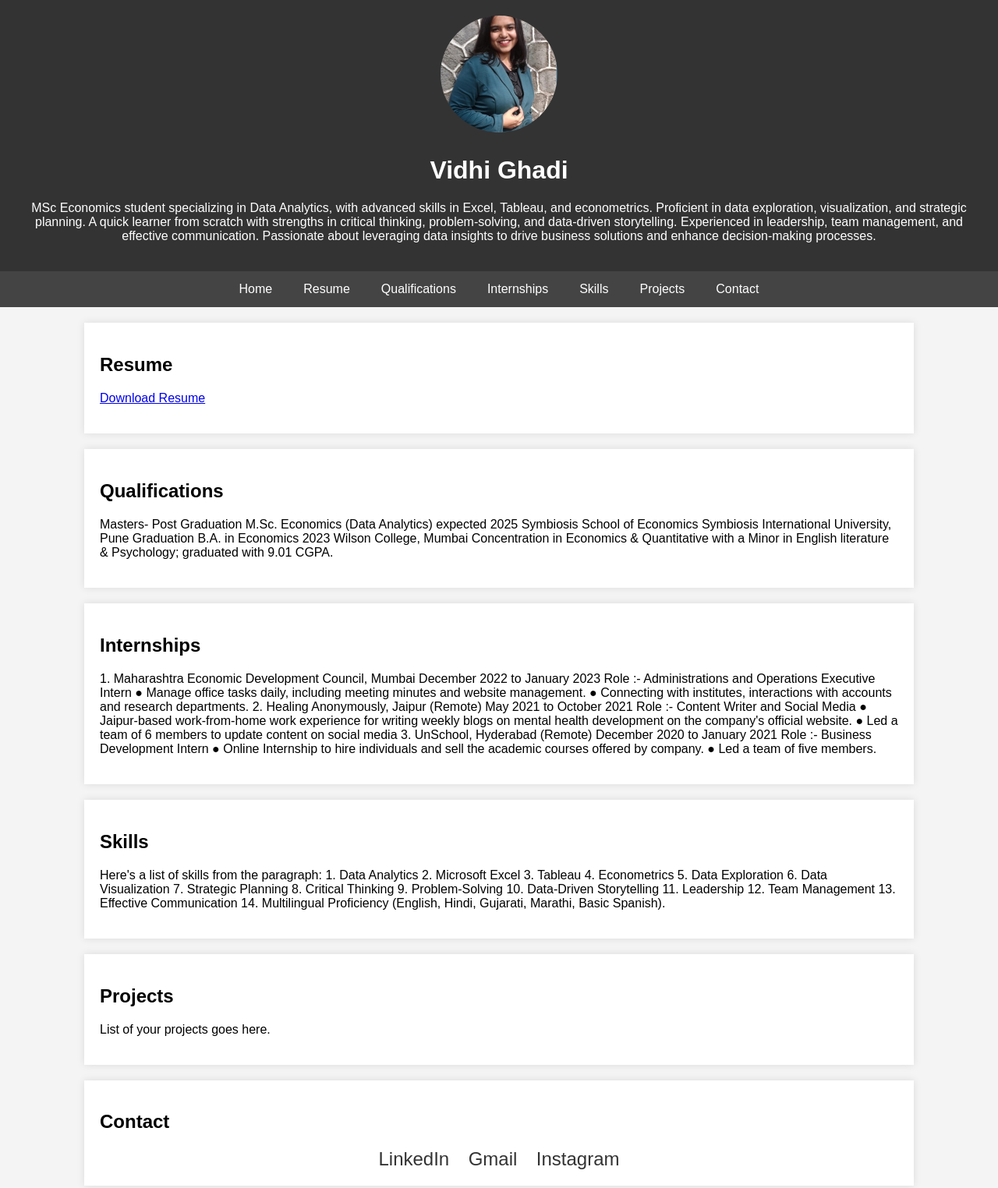
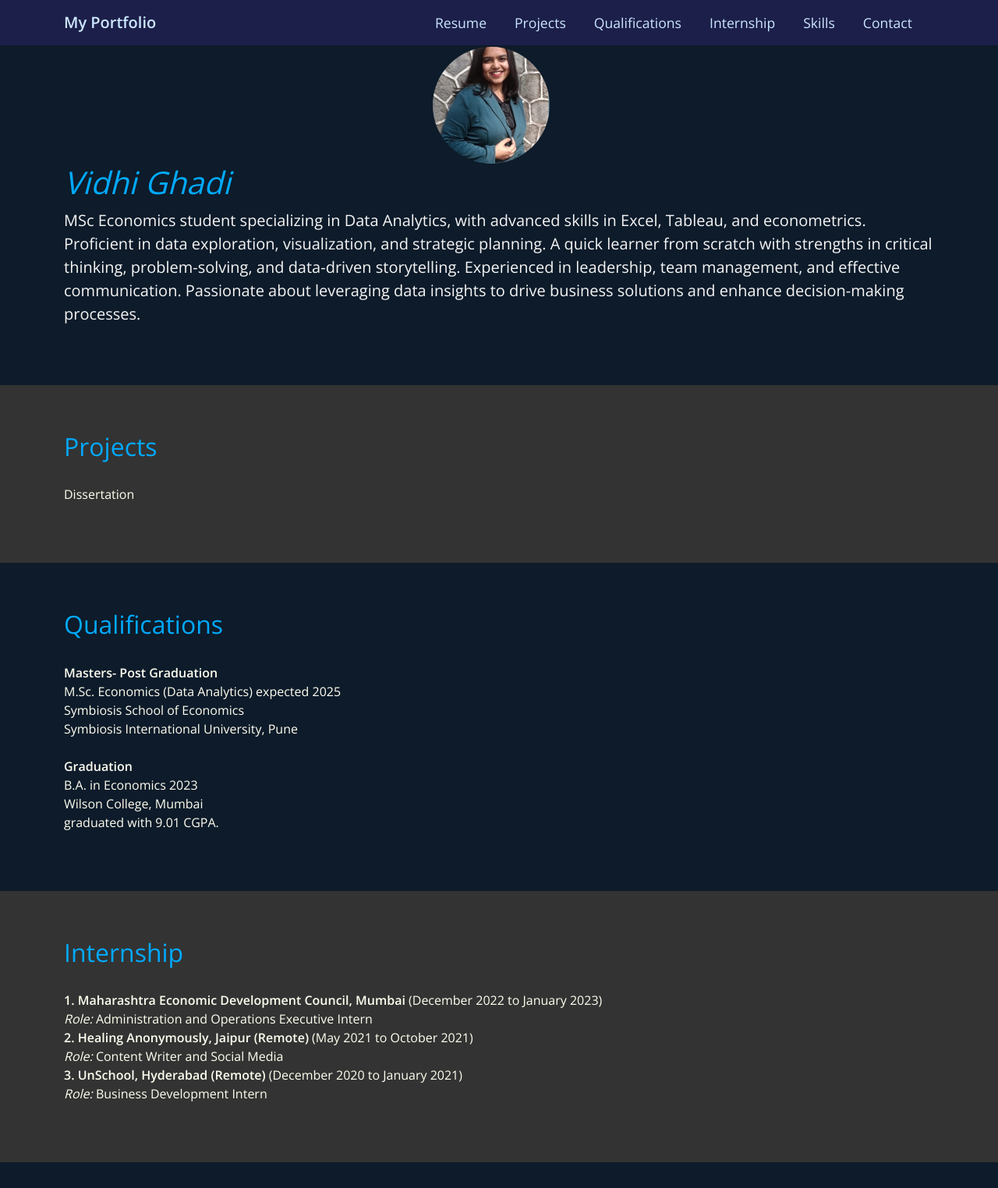
Before and after one commit to Vidhi-lab-design/Vidhi-Ghadi-portfolio-github.io, a plain HTML site: page index.html in a window 1280 px wide. Shown: the top 1524 px of the page at 78% size. Drawn offline with nearby package versions, Linux system fonts and the light colour scheme.

Commit message:
Update index.html

```diff
--- a/index.html
+++ b/index.html
@@ -1,169 +1,284 @@
 <!DOCTYPE html>
 <html lang="en">
+
 <head>
     <meta charset="UTF-8">
     <meta name="viewport" content="width=device-width, initial-scale=1.0">
-    <title>Vidhi Ghadi - Portfolio</title>
+    <title>Portfolio</title>
+    <link href="https://cdn.jsdelivr.net/npm/bootstrap@5.3.0/dist/css/bootstrap.min.css" rel="stylesheet">
+    <link href="https://fonts.googleapis.com/css2?family=Open+Sans:wght@300;400;600&display=swap" rel="stylesheet">
     <style>
         body {
-            font-family: Arial, sans-serif;
-            margin: 0;
-            padding: 0;
-            background-color: #f4f4f4;
+            font-family: 'Open Sans', sans-serif;
+            background-color: #0d1b2a;
+            color: #f5f5f5;
         }
+
+        /* Navbar */
+        .navbar {
+            background-color: #1c1f4a;
+        }
+
+        .navbar-nav .nav-link {
+            color: #cce7ff !important;
+            margin-right: 20px;
+            font-size: 1.1rem;
+        }
+
+        .navbar-nav .nav-link:hover {
+            color: #008080 !important;
+        }
+
+        .navbar-brand {
+            font-weight: bold;
+            color: #cce7ff !important;
+        }
+
+        /* Header */
         header {
-            background-color: #333;
-            color: #fff;
-            padding: 20px;
+            background-color: #0d1b2a;
+            color: #f5f5f5;
+            padding: 60px 0;
             text-align: center;
-            position: relative;
         }
+
+        header .header-content {
+            display: flex;
+            align-items: center;
+            justify-content: center;
+            flex-wrap: wrap;
+            animation: slideDown 1s ease-out;
+        }
+
+        @keyframes slideDown {
+            from {
+                opacity: 0;
+                transform: translateY(-50px);
+            }
+            to {
+                opacity: 1;
+                transform: translateY(0);
+            }
+        }
+
         header img {
             border-radius: 50%;
             width: 150px;
             height: 150px;
             object-fit: cover;
-            position: absolute;
-            top: 20px;
-            left: 50%;
-            transform: translateX(-50%);
+            margin-right: 20px;
+            float: left;
         }
+
         header h1 {
-            margin-top: 180px; /* Adjust margin to accommodate image */
+            font-size: 2.5rem;
+            margin-bottom: 10px;
+            font-style: italic;
+            text-align: left;
+            color: #00aaff;
         }
-        nav {
-            display: flex;
-            justify-content: center;
-            background-color: #444;
+
+        header p {
+            font-size: 1.25rem;
+            margin-top: 0;
+            text-align: left;
         }
-        nav a {
-            color: #fff;
-            padding: 14px 20px;
+
+        /* Sections */
+        section {
+            padding: 60px 0;
+            background-color: #333333;
+        }
+
+        section:nth-child(even) {
+            background-color: #0d1b2a;
+        }
+
+        section h2 {
+            font-size: 2rem;
+            color: #00aaff;
+            margin-bottom: 30px;
+        }
+
+        section p {
+            color: #fffff0;
+        }
+
+        /* Footer */
+        footer {
+            background-color: #1c1f4a;
+            color: #f5f5f5;
+            text-align: center;
+            padding: 20px 0;
+            margin-top: 30px;
+        }
+
+        .social-icons a {
+            margin: 0 15px;
+            font-size: 1.5rem;
+            color: #f5f5f5;
             text-decoration: none;
-            text-align: center;
         }
-        nav a:hover {
-            background-color: #555;
+
+        .social-icons a:hover {
+            color: #cccccc;
         }
-        section {
-            padding: 20px;
-            margin: 20px auto;
-            width: 80%;
-            background-color: #fff;
-            box-shadow: 0 0 10px rgba(0,0,0,0.1);
+
+        /* Buttons */
+        .btn-custom {
+            background-color: #00aaff;
+            color: #f5f5f5;
+            border: none;
+            padding: 10px 20px;
+            font-size: 1.1rem;
+            font-weight: 600;
+            text-transform: uppercase;
+            transition: background-color 0.3s ease;
         }
-        #bio, #qualifications, #internships, #skills, #projects {
-            margin-top: 20px;
-        }
-        .social-icons {
-            text-align: center;
-            margin-top: 20px;
-        }
-        .social-icons a {
-            margin: 0 10px;
-            text-decoration: none;
-            font-size: 24px;
-            color: #333;
+
+        .btn-custom:hover {
+            background-color: #0073e6;
         }
     </style>
 </head>
+
 <body>
+
+    <!-- Navbar -->
+    <nav class="navbar navbar-expand-lg navbar-dark fixed-top">
+        <div class="container">
+            <a class="navbar-brand" href="#">My Portfolio</a>
+            <button class="navbar-toggler" type="button" data-bs-toggle="collapse" data-bs-target="#navbarNav"
+                aria-controls="navbarNav" aria-expanded="false" aria-label="Toggle navigation">
+                <span class="navbar-toggler-icon"></span>
+            </button>
+            <div class="collapse navbar-collapse" id="navbarNav">
+                <ul class="navbar-nav ms-auto">
+                    <li class="nav-item">
+                        <a class="nav-link" href="https://drive.google.com/file/d/18q1qYVtthlX8X_yvhyd1lfHWNwibJVGu/view?usp=drive_link"
+                            target="_blank">Resume</a>
+                    </li>
+                    <li class="nav-item">
+                        <a class="nav-link" href="#projects">Projects</a>
+                    </li>
+                    <li class="nav-item">
+                        <a class="nav-link" href="#qualifications">Qualifications</a>
+                    </li>
+                    <li class="nav-item">
+                        <a class="nav-link" href="#internship">Internship</a>
+                    </li>
+                    <li class="nav-item">
+                        <a class="nav-link" href="#skills">Skills</a>
+                    </li>
+                    <li class="nav-item">
+                        <a class="nav-link" href="#contact">Contact</a>
+                    </li>
+                </ul>
+            </div>
+        </div>
+    </nav>
+
+    <!-- Header -->
     <header>
-        <img src="self.jpg" alt="Vidhi Ghadi">
-        <h1>Vidhi Ghadi</h1>
-        <p>MSc Economics student specializing in Data Analytics, with advanced skills in Excel, Tableau, and econometrics. Proficient in data exploration, visualization, and strategic planning. A quick learner from scratch with strengths in critical thinking, problem-solving, and data-driven storytelling. Experienced in leadership, team management, and effective communication. Passionate about leveraging data insights to drive business solutions and enhance decision-making processes.</p>
+        <div class="container">
+            <div class="header-content">
+                <img src="self.jpg" alt="Your Photo">
+                <div>
+                    <h1>Vidhi Ghadi</h1>
+                    <p>MSc Economics student specializing in Data Analytics, with advanced skills in Excel, Tableau, and econometrics. Proficient in data exploration, visualization, and strategic planning. A quick learner from scratch with strengths in critical thinking, problem-solving, and data-driven storytelling. Experienced in leadership, team management, and effective communication. Passionate about leveraging data insights to drive business solutions and enhance decision-making processes.</p>
+                </div>
+            </div>
+        </div>
     </header>
 
-    <nav>
-        <a href="#bio">Home</a>
-        <a href="#resume">Resume</a>
-        <a href="#qualifications">Qualifications</a>
-        <a href="#internships">Internships</a>
-        <a href="#skills">Skills</a>
-        <a href="#projects">Projects</a>
-        <a href="#contact">Contact</a>
-    </nav>
-
-    <section id="resume">
-        <h2>Resume</h2>
-        <p><a href="https://drive.google.com/file/d/18q1qYVtthlX8X_yvhyd1lfHWNwibJVGu/view?usp=drive_link" target="_blank">Download Resume</a></p>
-    </section>
-
-    <section id="qualifications">
-        <h2>Qualifications</h2>
-        <p>Masters- Post Graduation
-           M.Sc. Economics (Data Analytics)       expected 2025
-           Symbiosis School of Economics
-           Symbiosis International University, Pune
-
-           Graduation
-           B.A. in Economics 2023
-           Wilson College, Mumbai
-           Concentration in Economics & Quantitative
-           with a Minor in English literature & Psychology; graduated with 9.01 CGPA.</p>
-    </section>
-
-    <section id="internships">
-        <h2>Internships</h2>
-        <p>1. Maharashtra Economic Development Council, Mumbai             December 2022 to January 2023
-              Role :- Administrations and Operations Executive Intern
-              ● Manage office tasks daily, including meeting minutes and website management.
-              ● Connecting with institutes, interactions with accounts and research departments.
-           2. Healing Anonymously, Jaipur (Remote)                 May 2021 to October 2021
-              Role :- Content Writer and Social Media
-              ● Jaipur-based work-from-home work experience for writing weekly blogs
-                on mental health development on the company's official website.
-              ● Led a team of 6 members to update content on social media
-           3. UnSchool, Hyderabad (Remote)                    December 2020 to January 2021
-              Role :- Business Development Intern
-             ● Online Internship to hire individuals and sell the academic courses offered by company.
-            ● Led a team of five members.</p>
-    </section>
-
-    <section id="skills">
-        <h2>Skills</h2>
-        <p>Here's a list of skills from the paragraph:
-
-1. Data Analytics
-2. Microsoft Excel
-3. Tableau
-4. Econometrics
-5. Data Exploration
-6. Data Visualization
-7. Strategic Planning
-8. Critical Thinking
-9. Problem-Solving
-10. Data-Driven Storytelling
-11. Leadership
-12. Team Management
-13. Effective Communication
-14. Multilingual Proficiency (English, Hindi, Gujarati, Marathi, Basic Spanish).</p>
-    </section>
-
+    <!-- Projects Section -->
     <section id="projects">
-        <h2>Projects</h2>
-        <p>List of your projects goes here.</p>
-    </section>
-
-    <section id="contact">
-        <h2>Contact</h2>
-        <div class="social-icons">
-            <a href="https://www.linkedin.com/in/vidhi-ghadi-7b1471251/" target="_blank">LinkedIn</a>
-            <a href="mailto:ghadividhi79@gmail.com" target="_blank">Gmail</a>
-            <a href="https://www.instagram.com/vidhuarca/" target="_blank">Instagram</a>
+        <div class="container">
+            <h2>Projects</h2>
+            <p>Dissertation</p>
         </div>
     </section>
 
-    <script>
-        // Smooth scroll for nav links
-        document.querySelectorAll('nav a').forEach(anchor => {
-            anchor.addEventListener('click', function (e) {
-                e.preventDefault();
-                document.querySelector(this.getAttribute('href')).scrollIntoView({
-                    behavior: 'smooth'
-                });
-            });
-        });
-    </script>
+    <!-- Qualifications Section -->
+    <section id="qualifications">
+        <div class="container">
+            <h2>Qualifications</h2>
+            <p><strong>Masters- Post Graduation</strong><br>
+                M.Sc. Economics (Data Analytics) expected 2025<br>
+                Symbiosis School of Economics<br>
+                Symbiosis International University, Pune<br><br>
+
+                <strong>Graduation</strong><br>
+                B.A. in Economics 2023<br>
+                Wilson College, Mumbai<br>
+                graduated with 9.01 CGPA.
+            </p>
+        </div>
+    </section>
+
+    <!-- Internship Section -->
+    <section id="internship">
+        <div class="container">
+            <h2>Internship</h2>
+            <p><strong>1. Maharashtra Economic Development Council, Mumbai</strong> (December 2022 to January 2023)<br>
+                <em>Role:</em> Administration and Operations Executive Intern<br>
+
+                <strong>2. Healing Anonymously, Jaipur (Remote)</strong> (May 2021 to October 2021)<br>
+                <em>Role:</em> Content Writer and Social Media<br>
+
+                <strong>3. UnSchool, Hyderabad (Remote)</strong> (December 2020 to January 2021)<br>
+                <em>Role:</em> Business Development Intern<br>
+            </p>
+        </div>
+    </section>
+
+    <!-- Skills Section -->
+    <section id="skills">
+        <div class="container">
+            <h2>Skills</h2>
+            <p>
+                1. Data Analytics<br>
+                2. Microsoft Excel<br>
+                3. Tableau<br>
+                4. Data Exploration<br>
+                5. Data Visualization<br>
+                6. Strategic Planning<br>
+                7. Critical Thinking<br>
+                8. Problem-Solving<br>
+                9. Data-Driven Storytelling<br>
+                10. Leadership<br>
+                11. Team Management<br>
+                12. Effective Communication<br>
+                13. Multilingual Proficiency (English, Hindi, Gujarati, Marathi, Basic Spanish)
+            </p>
+        </div>
+    </section>
+
+    <!-- Contact Section -->
+    <section id="contact">
+        <div class="container">
+            <h2>Contact</h2>
+            <div class="social-icons">
+                <a href="mailto:ghadividhi79@gmail.com">
+                    <img src="https://img.icons8.com/ios/50/fffff0/gmail.png" alt="Gmail Icon">
+                </a>
+                <a href="https://www.linkedin.com/in/vidhi-ghadi-7b1471251/" target="_blank">
+                    <img src="https://img.icons8.com/ios/50/fffff0/linkedin.png" alt="LinkedIn Icon">
+                </a>
+                <a href="https://www.instagram.com/vidhuarca/" target="_blank">
+                    <img src="https://img.icons8.com/ios/50/fffff0/instagram-new.png" alt="Instagram Icon">
+                </a>
+            </div>
+        </div>
+    </section>
+
+    <!-- Footer -->
+    <footer>
+        <div class="container">
+            <p>&copy; 2024 Vidhi Ghadi. All Rights Reserved.</p>
+        </div>
+    </footer>
+
 </body>
+
 </html>
```
